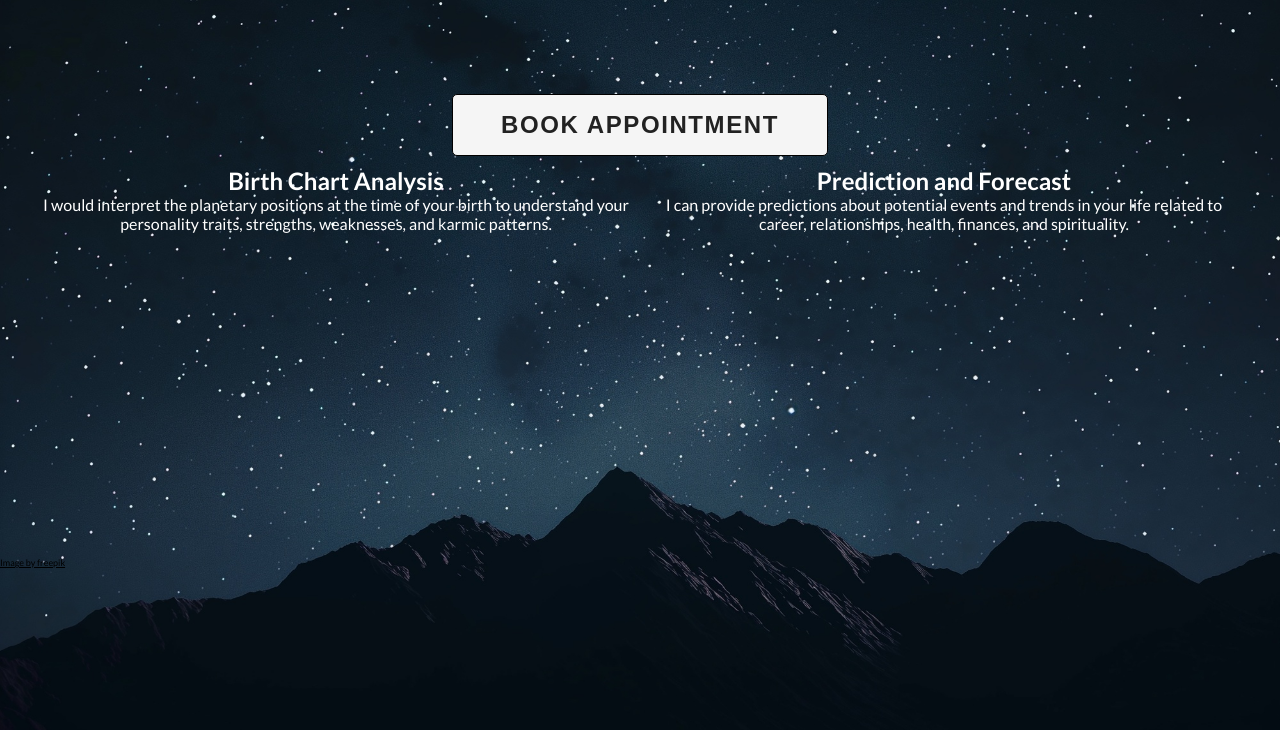
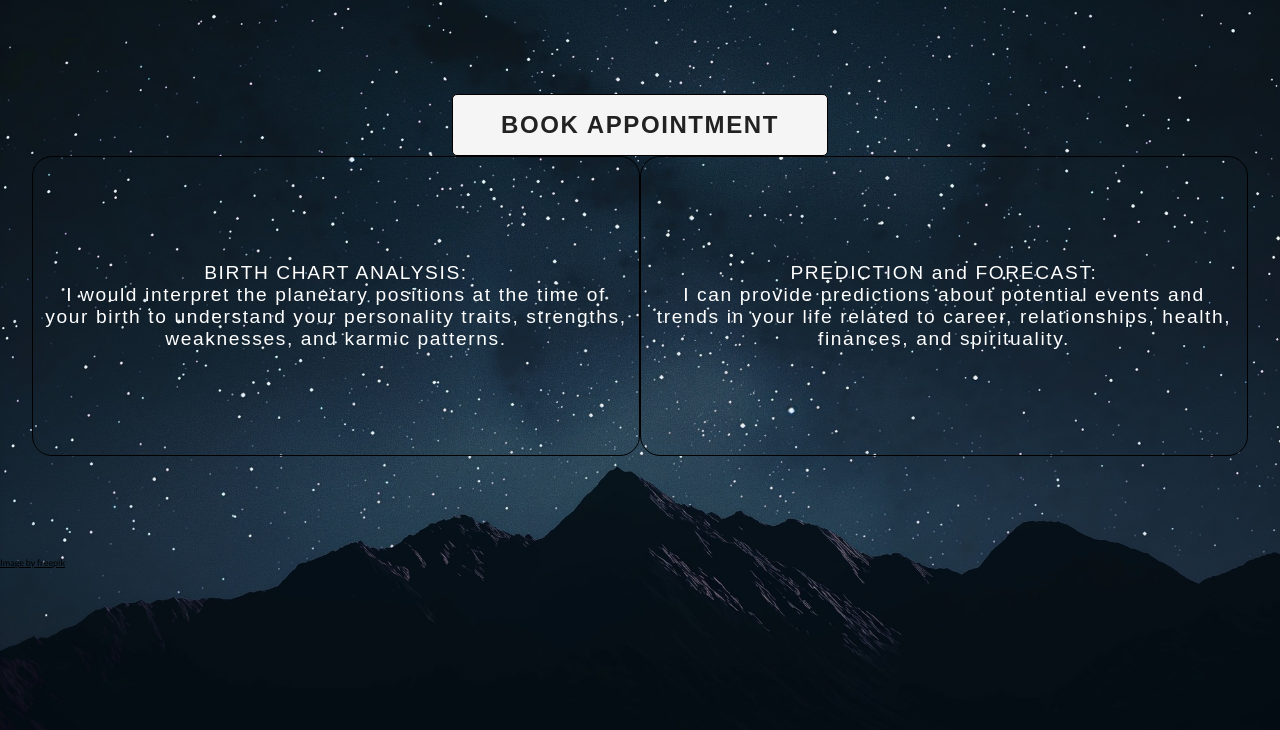
Before and after one commit to joshijinet/joshijinet.github.io, a plain HTML site: page services.html in a window 1280 px wide. Drawn offline with Linux system fonts and the light colour scheme.

Commit message:
Update services.html

```diff
--- a/services.html
+++ b/services.html
@@ -18,15 +18,15 @@
       <button class="banner-btn banner-btn-appt" onclick="">Book Appointment</button>
       <br />
       <div class="row">
-        <div class="column">
-          <h2>Birth Chart Analysis</h2>
-          <p>I would interpret the planetary positions at the time of your birth to understand your personality traits, strengths, weaknesses, and karmic patterns.</p>
-        </div>
+        <button class="banner-btn column">
+          BIRTH CHART ANALYSIS: <br />
+          I would interpret the planetary positions at the time of your birth to understand your personality traits, strengths, weaknesses, and karmic patterns.
+        </button>
 
-        <div class="column">
-          <h2>Prediction and Forecast</h2>
-          <p>I can provide predictions about potential events and trends in your life related to career, relationships, health, finances, and spirituality.</p>
-        </div>
+        <button class="banner-btn column">
+          PREDICTION and FORECAST: <br />
+          I can provide predictions about potential events and trends in your life related to career, relationships, health, finances, and spirituality.
+        </button>
       </div>
     </div>
   </header>
```
